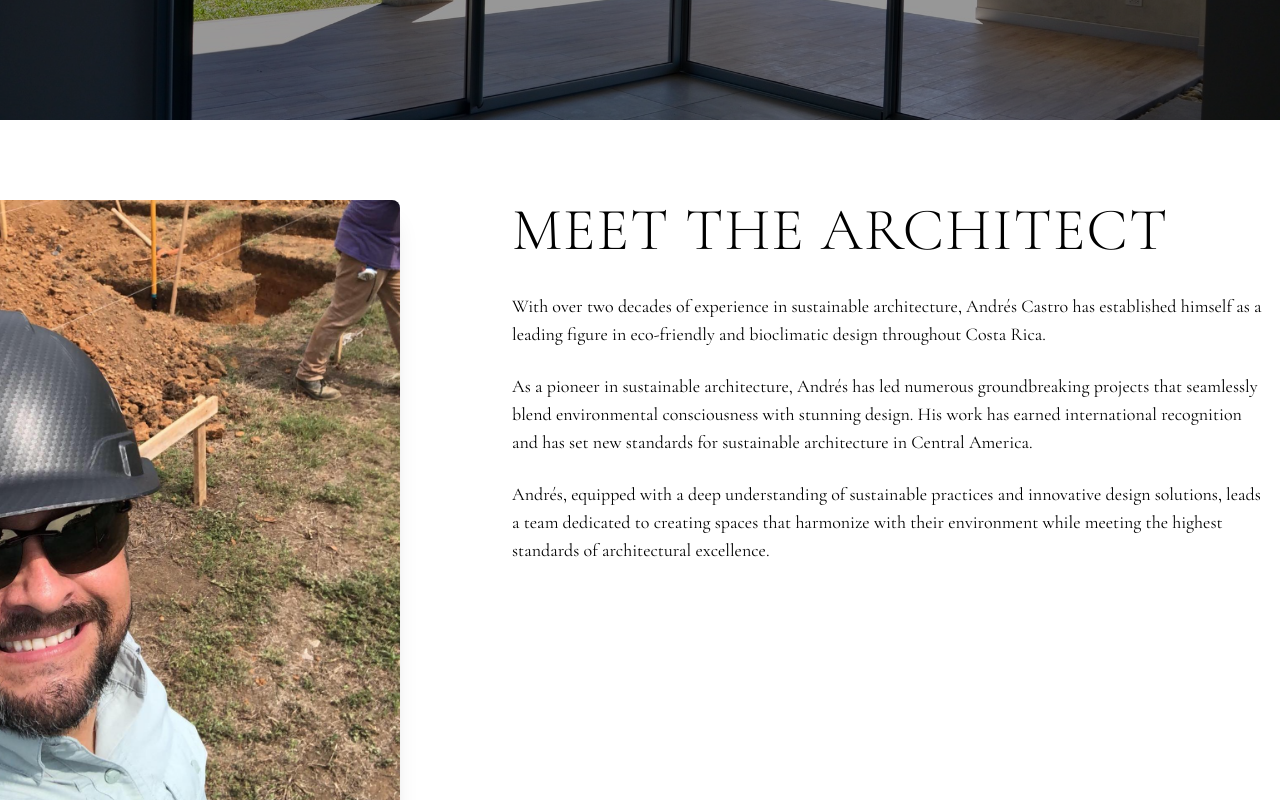
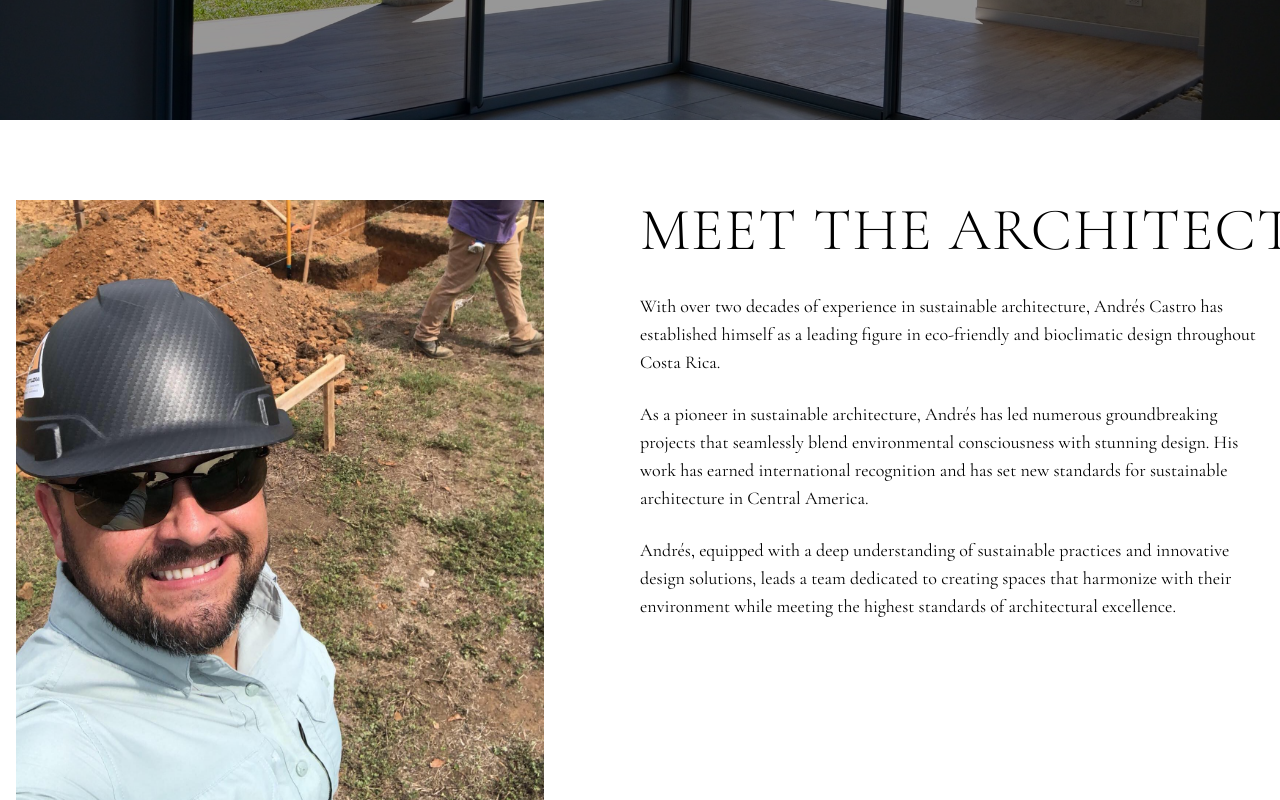
Before and after one commit to botflowlab/AndresCastroWebsite, a React (Vite) app: page /arquitecto in a window 1280 px wide. Shown: the part 440-1240 px from the top of the page. Built offline with nearby package versions, Linux system fonts and the light colour scheme; a web font is replaced by a local one.

Commit message:
Updated About.jsx

```diff
--- a/src/pages/architect/About.jsx
+++ b/src/pages/architect/About.jsx
@@ -5,26 +5,24 @@ export default function About() {
   const { t } = useTranslation();
 
   return (
-    <section className="py-20 px-4 relative overflow-hidden">
-      <div className="relative flex flex-col md:flex-row items-start gap-12 md:gap-24">
-
+    <section className="py-20 px-4 relative">
+      <div className="max-w-screen-xl mx-auto">
+        <div className="relative flex flex-col md:flex-row gap-12 md:gap-24 items-start md:items-stretch">
           {/* Left side - Image */}
-        <div className="relative w-full md:w-1/2 lg:w-[50%] pb-[100%] md:pb-[60%] -ml-10 md:-ml-20 lg:-ml-32">
-          <div className="absolute top-0 left-0 w-full h-full">
+          <div className="relative w-full md:w-1/2 pb-[100%] md:pb-[50%]">
             <img
               src="/images/theArchitect/ac02.jpg"
               alt="Andres Castro"
-              className="w-full h-full object-cover rounded-lg shadow-xl"
+              className="absolute inset-0 w-full h-full object-cover"
             />
-          </div>
           </div>
 
           {/* Right side - Content */}
-        <div className="max-w-screen-md mx-auto w-full md:pl-4">
-          <h2 className="text-4xl sm:text-5xl md:text-6xl font-light mb-8 leading-tight tracking-wide">
+          <div className="w-full md:w-1/2">
+            <h2 className="text-3xl sm:text-4xl md:text-5xl lg:text-6xl font-light mb-8 tracking-wide whitespace-nowrap">
               MEET THE ARCHITECT
             </h2>
-          <div className="space-y-6 text-base md:text-lg text-black">
+            <div className="space-y-6 text-lg text-black-600">
               <p>
                 With over two decades of experience in sustainable architecture, Andrés Castro has established himself as a leading figure in eco-friendly and bioclimatic design throughout Costa Rica.
               </p>
@@ -36,9 +34,8 @@ export default function About() {
               </p>
             </div>
           </div>
-
+        </div>
       </div>
     </section>
-
   );
 }
```
Lines whose indentation alone changed are shown as unchanged.
